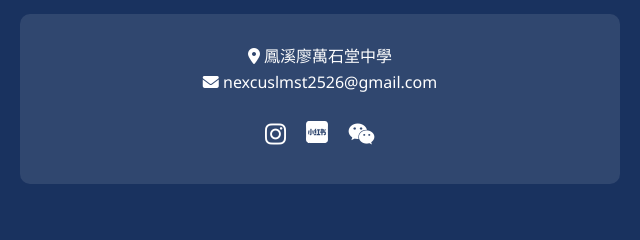
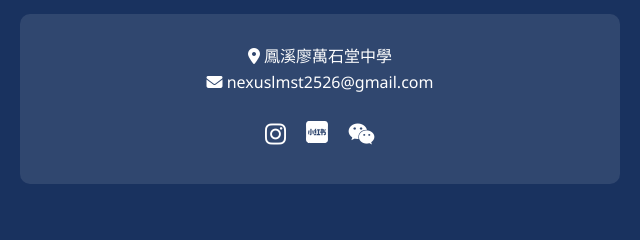
Before and after one commit to HugoXOX3/StudentUnionNexusWebsite, a plain HTML site: page index.html in a window 1280 px wide. Shown: the part 3298-3538 px from the top of the page, 320-960 px from the left. Drawn offline with nearby package versions, Linux system fonts and the light colour scheme.

Commit message:
Add files via upload

```diff
--- a/index.html
+++ b/index.html
@@ -828,7 +828,7 @@
                     <span class="lang-zh">鳳溪廖萬石堂中學</span>
                     <span class="lang-en">Fung Kai Liu Man Shek Tong Secondary School</span>
                 </p>
-                <p><i class="fas fa-envelope"></i> nexcuslmst2526@gmail.com</p>
+                <p><i class="fas fa-envelope"></i> nexuslmst2526@gmail.com</p>
 
                 <div class="social-links">
                     <a href="https://www.instagram.com/nexus_lmst?igsh=MTg1cGUzOGJtMmk3cg==" target="_blank" title="Instagram">
```
Also changed, not shown: wechat.jpg, 2 other files.
